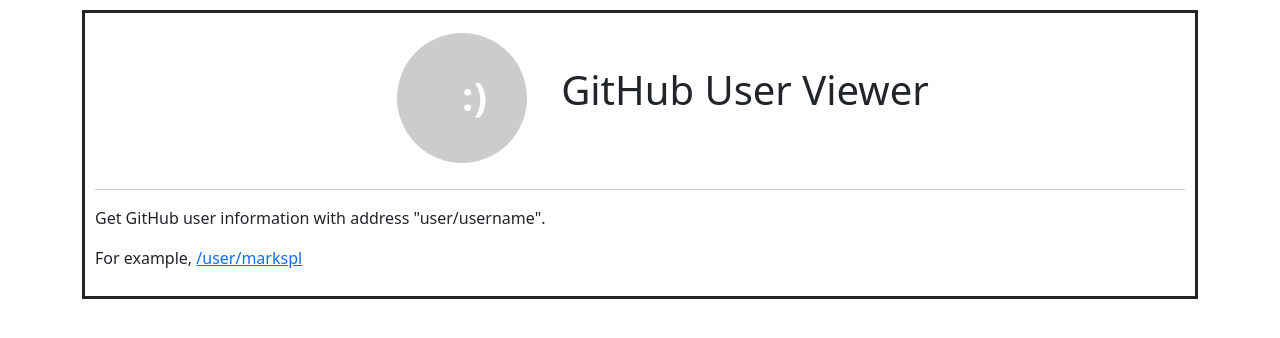
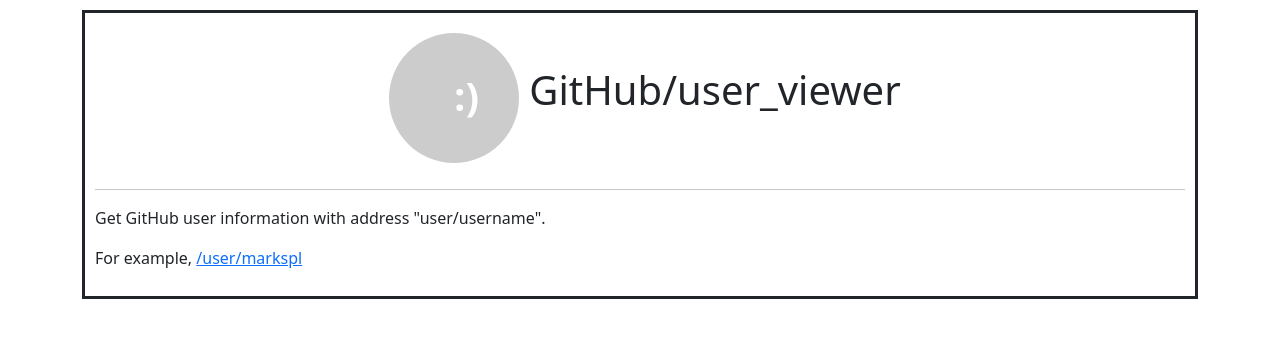
Before and after one commit to markspl/github-user-viewer, a React (Create React App) app: page / in a window 1280 px wide. Shown: the top 338 px of the page. Built offline with nearby package versions, Linux system fonts and the light colour scheme.

Commit message:
Rework header to stay center

```diff
--- a/src/components/User.jsx
+++ b/src/components/User.jsx
@@ -1,7 +1,7 @@
 /** @format */
 
 import React, { useEffect, useState } from "react";
-import { Row, Col, Container } from "react-bootstrap";
+import { Row, Col } from "react-bootstrap";
 
 import UserInfo from "./UserInfo";
 import Repositories from "./Repositories";
@@ -62,23 +62,20 @@
 
     return (
         <div className="userCard">
-            <Container>
-                <Row className="align-items-center">
-                    <Col md={2} />
-                    <Col xs={3}>
+            <div className="clearfix d-flex justify-content-center align-items-center">
                 {(username && Object.keys(userInfo).length && !error.error ?
                     <img
                         src={userInfo.gravatar_id ? userInfo.gravatar_id : userInfo.avatar_url}
                         alt={`User ${userInfo.login} avatar`}
                         className="avatar" />
                     :
-                            <svg width="250" height="250" className="avatar">
+                    <svg width="250" height="250" className="avatar float-md-start">
                         <rect width="100%" height="100%" fill="#ccc" />
                         <text style={{ fill: "white", fontWeight: "bold", fontSize: "40px", }} x="50%" y="60%">:)</text>
                     </svg>
                 )}
-                    </Col>
-                    <Col md={5} xs={9}>
+
+                <div>
                     <h1>GitHub{username ?
                         (error.error ?
                             `/${username}`
@@ -87,14 +84,13 @@
                                 /<a href={userInfo.html_url}>{userInfo.login}</a>
                             </>
                         )
-                            : " User Viewer"
+                        : "/user_viewer"
                     }
                     </h1>
                     <p className="userBio">{userInfo.bio}</p>
-                    </Col>
-                    <Col md={2} />
-                </Row>
-            </Container>
+
+                </div>
+            </div>
             <hr />
             <Row>
                 {(username && !loading && !error.error ?
```
Lines whose indentation alone changed are shown as unchanged.
